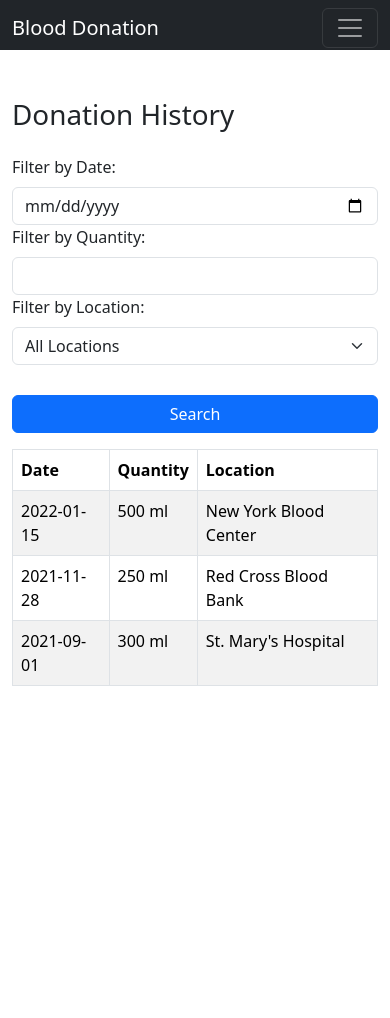
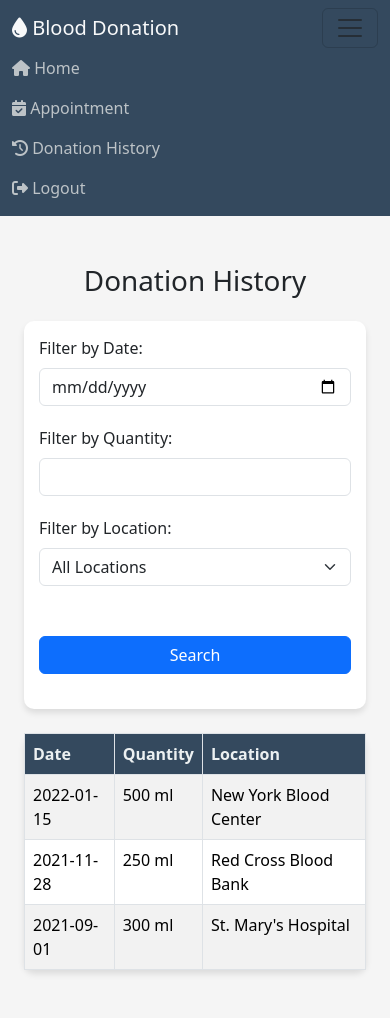
Before and after one commit to ZhengWeiHo/G36_CSC2008Project, a Flask app: page /donationhistory in a window 390 px wide, after a click that opens the changed part. Before the commit the page ends 686 px from the top, so only its background shows below. Run offline with Flask 2, Linux system fonts and the light colour scheme; some libraries are stand-ins or nearby versions.

Commit message:
More front-end

```diff
--- a/website/static/styles.css
+++ b/website/static/styles.css
@@ -1,34 +1,64 @@
-nav {
-    background-color: #333;
-    height: 50px;
-    display: flex;
-    justify-content: space-between;
-    align-items: center;
+/* Add Google Fonts */
+@import url('https://fonts.googleapis.com/css2?family=Poppins:wght@400;600&display=swap');
+
+body {
+    font-family: 'Poppins', sans-serif;
+    background-color: #f5f5f5 !important;
 }
 
-nav ul {
-    list-style: none;
-    margin: 0;
-    padding: 0;
-    display: flex;
+h1 {
+    font-size: 36px;
+    margin: 20px 0;
+    text-align: center;
+    color: #4a4a4a;
 }
 
-nav ul li {
-    margin: 0 10px;
+form {
+    padding: 20px;
+    background-color: #ffffff;
+    border-radius: 5px;
+    box-shadow: 0 0 10px rgba(0, 0, 0, 0.1);
 }
 
-nav ul li a {
-    color: #fff;
-    text-decoration: none;
-    font-size: 18px;
-    padding: 10px;
+.lead {
+    color: #4a4a4a;
 }
 
-nav ul li a:hover {
-    background-color: #555;
+/* Custom button style */
+.btn-primary {
+    background-color: #007bff;
+    border-color: #007bff;
+    transition: background-color 0.3s, border-color 0.3s;
 }
 
-#search-btn {
-    width: 100%;
-    margin-top: 30px;
+.btn-primary:hover {
+    background-color: #0056b3;
+    border-color: #0056b3;
 }
+
+.btn-secondary {
+    background-color: #6c757d;
+    border-color: #6c757d;
+    transition: background-color 0.3s, border-color 0.3s;
+}
+
+.btn-secondary:hover {
+    background-color: #5a6268;
+    border-color: #5a6268;
+}
+
+.form-check-input:checked ~ .form-check-label {
+    font-weight: bold;
+}
+
+.navbar-custom {
+    background-color: #34495e;
+}
+
+.nav-link-custom {
+    color: #bdc3c7 !important;
+}
+
+.nav-link-custom:hover {
+    color: #ffffff !important;
+}
--- a/website/templates/base.html
+++ b/website/templates/base.html
@@ -3,40 +3,47 @@
 <head>
 	<title>Home Page</title>
     <link rel="stylesheet" type="text/css" href="{{ url_for('static', filename='styles.css') }}">
+	<link rel="stylesheet" href="https://cdnjs.cloudflare.com/ajax/libs/font-awesome/6.3.0/css/all.min.css" integrity="sha512-SzlrxWUlpfuzQ+pcUCosxcglQRNAq/DZjVsC0lE40xsADsfeQoEypE+enwcOiGjk/bSuGGKHEyjSoQ1zVisanQ==" crossorigin="anonymous" referrerpolicy="no-referrer" />
+	<!-- Bootstrap -->
 	<link href="https://cdn.jsdelivr.net/npm/bootstrap@5.3.0-alpha1/dist/css/bootstrap.min.css" rel="stylesheet" integrity="sha384-GLhlTQ8iRABdZLl6O3oVMWSktQOp6b7In1Zl3/Jr59b6EGGoI1aFkw7cmDA6j6gD" crossorigin="anonymous">
+	<script src="https://cdn.jsdelivr.net/npm/bootstrap@5.3.0-alpha1/dist/js/bootstrap.bundle.min.js" integrity="sha384-w76AqPfDkMBDXo30jS1Sgez6pr3x5MlQ1ZAGC+nuZB+EYdgRZgiwxhTBTkF7CXvN" crossorigin="anonymous"></script>
+	<!-- jQuery -->
 	<script src="https://code.jquery.com/jquery-3.6.4.min.js" integrity="sha256-oP6HI9z1XaZNBrJURtCoUT5SUnxFr8s3BzRl+cbzUq8=" crossorigin="anonymous"></script>
 	<script src="https://code.jquery.com/ui/1.13.2/jquery-ui.min.js" integrity="sha256-lSjKY0/srUM9BE3dPm+c4fBo1dky2v27Gdjm2uoZaL0=" crossorigin="anonymous"></script>
+	<!-- bootstrap-datepicker -->
 	<script src="https://cdnjs.cloudflare.com/ajax/libs/bootstrap-datepicker/1.9.0/js/bootstrap-datepicker.min.js" integrity="sha512-T/tUfKSV1bihCnd+MxKD0Hm1uBBroVYBOYSk1knyvQ9VyZJpc/ALb4P0r6ubwVPSGB2GvjeoMAJJImBG12TiaQ==" crossorigin="anonymous" referrerpolicy="no-referrer"></script>
 	<link rel="stylesheet" href="https://cdnjs.cloudflare.com/ajax/libs/bootstrap-datepicker/1.9.0/css/bootstrap-datepicker.css" integrity="sha512-Fppbdpv9QhevzDE+UHmdxL4HoW8HantO+rC8oQB2hCofV+dWV2hePnP5SgiWR1Y1vbJeYONZfzQc5iII6sID2Q==" crossorigin="anonymous" referrerpolicy="no-referrer" />
 </head>
 <body>
-	<nav class="navbar navbar-expand-lg navbar-dark bg-dark">
+	<nav class="navbar navbar-expand-lg navbar-custom">
 		<div class="container">
-		  <a class="navbar-brand" href="#">Blood Donation</a>
+			<a class="navbar-brand text-light" href="#"><i class="fas fa-tint"></i> Blood Donation</a>
 			<button class="navbar-toggler" type="button" data-bs-toggle="collapse" data-bs-target="#navbarNav" aria-controls="navbarNav" aria-expanded="false" aria-label="Toggle navigation">
 				<span class="navbar-toggler-icon"></span>
 			</button>
 			<div class="collapse navbar-collapse" id="navbarNav">
 				<ul class="navbar-nav me-auto">
 					<li class="nav-item">
-				<a class="nav-link text-light" href="/main">Home</a>
+						<a class="nav-link nav-link-custom" href="/main"><i class="fas fa-home"></i> Home</a>
 					</li>
 					<li class="nav-item">
-				<a class="nav-link text-light" href="/appointment">Appointment</a>
+						<a class="nav-link nav-link-custom" href="/appointment"><i class="fas fa-calendar-check"></i> Appointment</a>
 					</li>
 					<li class="nav-item">
-				<a class="nav-link text-light" href="/donationhistory">Donation History</a>
+						<a class="nav-link nav-link-custom" href="/donationhistory"><i class="fas fa-history"></i> Donation History</a>
 					</li>
 				</ul>
 				<ul class="navbar-nav">
 					<li class="nav-item">
-				<a class="nav-link text-light" href="/logout">Logout</a>
+						<a class="nav-link nav-link-custom" href="/logout"><i class="fas fa-sign-out-alt"></i> Logout</a>
 					</li>
 				</ul>
 			</div>
 		</div>
 	</nav>
+	<div class="container mt-4 mb-4">
 		{% block text %}
 		{% endblock %}
+	</div>
 </body>
 </html>
--- a/website/templates/donationhistory.html
+++ b/website/templates/donationhistory.html
@@ -1,19 +1,49 @@
 {% extends "base.html" %}
 
 {% block text %}
+<style>
+    /* Custom CSS */
+    .table-custom {
+        background-color: #fff;
+        border-radius: 10px;
+        box-shadow: 0 4px 6px rgba(0, 0, 0, 0.1);
+    }
+
+    .table-custom thead th {
+        background-color: #34495e;
+        color: #ecf0f1;
+    }
+
+    .form-custom {
+        padding: 15px;
+        background-color: #fff;
+        border-radius: 10px;
+        box-shadow: 0 4px 6px rgba(0, 0, 0, 0.1);
+    }
+
+    .filter-input {
+        margin-bottom: 20px;
+    }
+
+    #search-btn {
+        width: 100%;
+        margin-top: 30px;
+    }
+</style>
 <div class="container my-5">
     <h1 class="mb-4">Donation History</h1>
 
-    <div class="row align-items-center mb-3">
-        <div class="col-md-3">
+    <div class="form-custom mb-4">
+        <div class="row">
+            <div class="col-md-3 filter-input">
                 <label for="filter-date" class="form-label">Filter by Date:</label>
                 <input type="date" class="form-control" id="filter-date">
             </div>
-        <div class="col-md-3">
+            <div class="col-md-3 filter-input">
                 <label for="filter-quantity" class="form-label">Filter by Quantity:</label>
                 <input type="number" class="form-control" id="filter-quantity">
             </div>
-        <div class="col-md-3">
+            <div class="col-md-3 filter-input">
                 <label for="filter-location" class="form-label">Filter by Location:</label>
                 <select class="form-select" id="filter-location">
                     <option value="">All Locations</option>
@@ -22,11 +52,12 @@
                     <option value="St. Mary's Hospital">St. Mary's Hospital</option>
                 </select>
             </div>
-        <div class="col-md-3">
+            <div class="col-md-3 filter-input d-flex align-items-end">
                 <button class="btn btn-primary" id="search-btn">Search</button>
             </div>
         </div>
-    <table class="table table-striped table-bordered">
+    </div>
+    <table class="table table-striped table-bordered table-custom">
         <thead>
             <tr>
                 <th>Date</th>
--- a/website/templates/login.html
+++ b/website/templates/login.html
@@ -4,6 +4,7 @@
   <meta charset="UTF-8">
   <meta name="viewport" content="width=device-width, initial-scale=1.0">
   <title>Login</title>
+  <link rel="stylesheet" type="text/css" href="{{ url_for('static', filename='styles.css') }}">
   <link href="https://cdn.jsdelivr.net/npm/bootstrap@5.3.0-alpha1/dist/css/bootstrap.min.css" rel="stylesheet" integrity="sha384-GLhlTQ8iRABdZLl6O3oVMWSktQOp6b7In1Zl3/Jr59b6EGGoI1aFkw7cmDA6j6gD" crossorigin="anonymous">
 </head>
 <body>
@@ -28,7 +29,7 @@
             <div class="invalid-feedback">Please enter your password.</div>
           </div>
           <button type="submit" class="btn btn-primary">Login</button>
-		  <div class="mt-3">
+		      <div class="mt-3">
             Don't have an account? <a href="/register">Register</a>
           </div>
         </form>
--- a/website/templates/main.html
+++ b/website/templates/main.html
@@ -7,8 +7,8 @@
             <h1 class="mb-4">Blood Donation</h1>
             <p class="lead">Welcome to our blood donation website. Please click the buttons below to make an appointment or view your donation history.</p>
             <div class="my-4">
-			<button class="btn btn-lg btn-primary me-3" onclick="makeAppointment()">Make Appointment</button>
-			<button class="btn btn-lg btn-secondary" onclick="viewHistory()">See Donation History</button>
+                <button class="btn btn-lg btn-primary me-3" onclick="makeAppointment()"><i class="fas fa-calendar-check me-2"></i>Make Appointment</button>
+                <button class="btn btn-lg btn-secondary" onclick="viewHistory()"><i class="fas fa-history me-2"></i>See Donation History</button>
             </div>
         </div>
     </div>
--- a/website/templates/register.html
+++ b/website/templates/register.html
@@ -4,6 +4,7 @@
   <meta charset="UTF-8">
   <meta name="viewport" content="width=device-width, initial-scale=1.0">
   <title>Register</title>
+  <link rel="stylesheet" type="text/css" href="{{ url_for('static', filename='styles.css') }}">
   <link href="https://cdn.jsdelivr.net/npm/bootstrap@5.3.0-alpha1/dist/css/bootstrap.min.css" rel="stylesheet" integrity="sha384-GLhlTQ8iRABdZLl6O3oVMWSktQOp6b7In1Zl3/Jr59b6EGGoI1aFkw7cmDA6j6gD" crossorigin="anonymous">
 </head>
 <body>
```
Also changed, not shown: website/templates/eligibility_check.html (+11 -20 lines), website/templates/index.html (+51 -2 lines), website/templates/startcheck.html (+19 -0 lines). Lines whose indentation alone changed are shown as unchanged.
